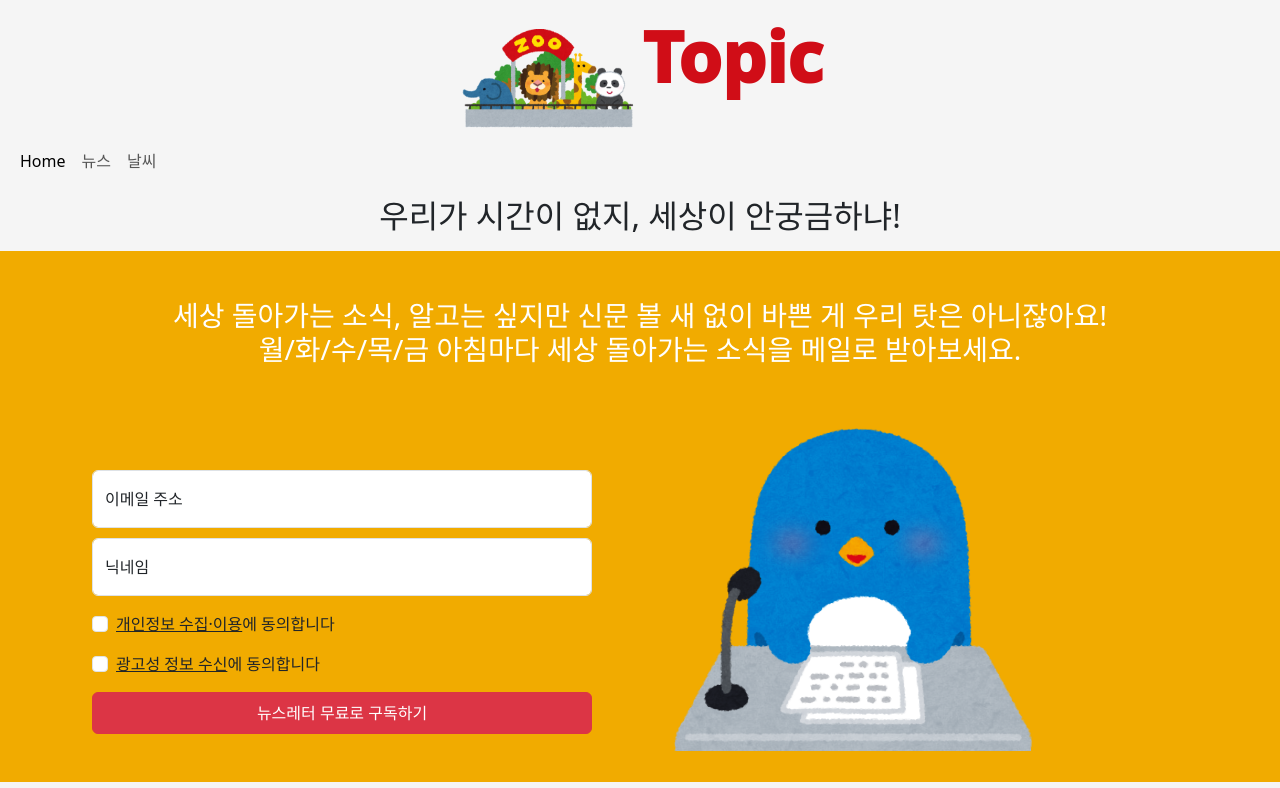
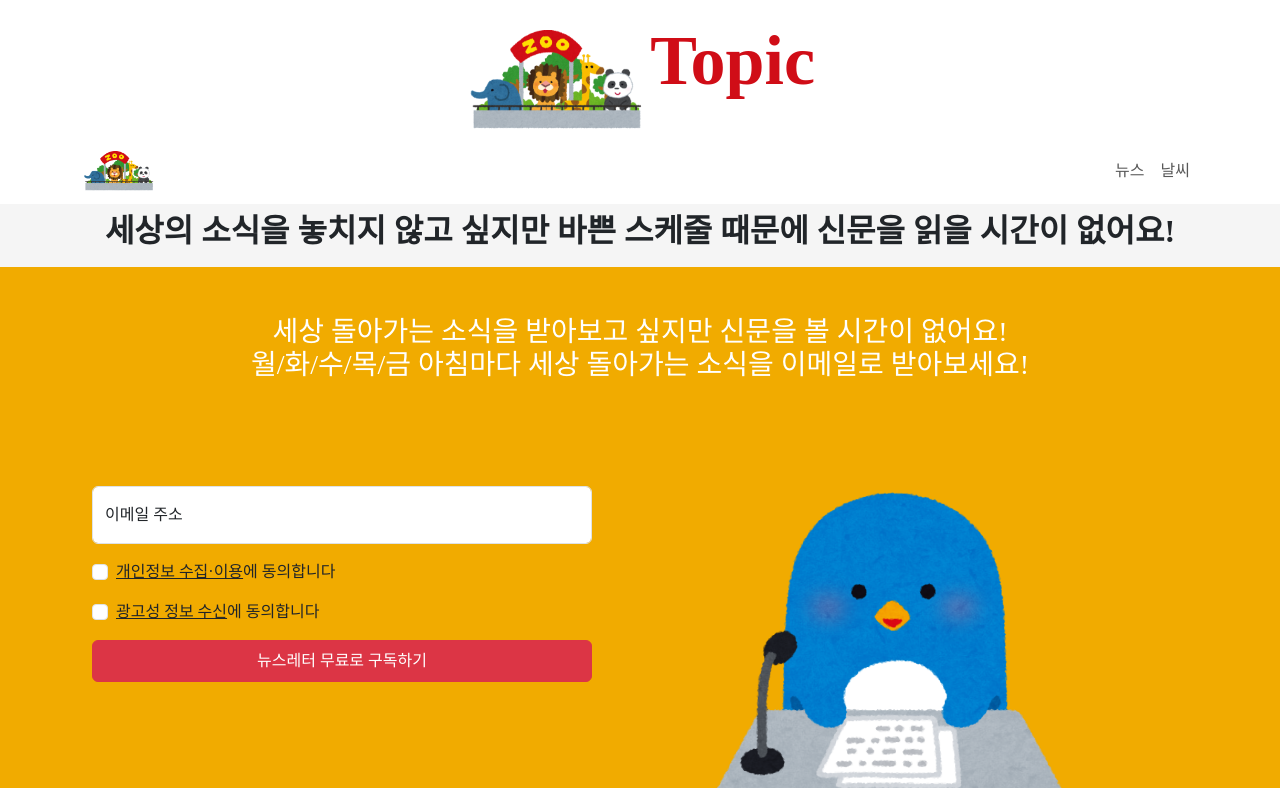
Before and after one commit to weFLASH/zooTOPIC, a Django app: page / in a window 1280 px wide. Shown: the top 788 px of the page. Run offline with Django 5.2, Linux system fonts and the light colour scheme; some web fonts are replaced.

Commit message:
alomost done~

```diff
--- a/home/views.py
+++ b/home/views.py
@@ -7,4 +7,4 @@ def index(request):
 # Create your views here.
 
 def introduce(request):
-    return render(request, 'developer.html')
+    return render(request, 'introduction.html')
--- a/templates/home.html
+++ b/templates/home.html
@@ -9,8 +9,28 @@
       rel="stylesheet"
     />
     <style>
+      @font-face {
+          font-family: 'Pretendard-Regular';
+          src: url('https://cdn.jsdelivr.net/gh/Project-Noonnu/noonfonts_2107@1.1/Pretendard-Regular.woff') format('woff');
+          font-weight: 400;
+          font-style: normal;
+      }
+
       body{
         background-color: #F5F5F5;
+        font-family: 'Pretendard-Regular';
+      }
+
+      .navbar {
+      justify-content: flex-end;
+      }
+
+      .accordion-header button:not(.collapsed) {
+        box-shadow: rgba(241, 171, 0, 0.5);
+      }
+
+      .accordion-item .accordion-button:not(.collapsed) {
+        border: 5px solid rgba(241, 171, 0, 0.5);
       }
     </style>
   </head>
@@ -18,54 +38,48 @@
   <body>
     <!-- 전체 컨테이너 -->
     <div>
-
       <!-- 제목/네비바 -->
-      <div class="container-fluid">
-        <div>
-          <div class="col-lg-12 py-1" style="text-align: center; vertical-align: middle;">
+      <div class="col-lg-12 p-2 bg-white" style="text-align: center; vertical-align: middle;">
         <img src="../static/images/zoo.png" alt="zoo" style="height: 100px;"></img>
-            <span style="font-size: 70px; font-weight: 1000; color: #D00D17;">
+        <span style="font-size: 70px; font-weight: 900; color: #D00D17;">
           Topic
         </span>
       </div>
-
-        <div style="justify-content: end;">
-          <nav class="navbar navbar-expand-lg">
+      <nav class="navbar navbar-expand-lg navbar-light sticky-top bg-white px-2">
+        <div class="container">
+          <a class="navbar-brand" href="#">
+            <img src="../static/images/zoo.png" style="height: 40px;">
+          </a>
           <button class="navbar-toggler" type="button" data-bs-toggle="collapse" data-bs-target="#navbarScroll"
             aria-controls="navbarScroll" aria-expanded="false" aria-label="Toggle navigation">
             <span class="navbar-toggler-icon"></span>
           </button>
           <div class="collapse navbar-collapse" id="navbarScroll">
-              <ul class="navbar-nav me-auto my-2 my-lg-0 navbar-nav-scroll" style="--bs-scroll-height: 100px;">
+            <ul class="navbar-nav ms-auto my-2 my-lg-0 navbar-nav-scroll" style="--bs-scroll-height: 100px;">
               <li class="nav-item">
-                  <a class="nav-link active" aria-current="page" href="#">Home</a>
-                </li>
-                <li class="nav-item">
-                  <a class="nav-link" href="#">뉴스</a>
+                <a class="nav-link" aria-current="page" href="#album">뉴스</a>
               </li>
               <li class="nav-item">
                 <a class="nav-link" href="#">날씨</a>
               </li>
             </ul>
           </div>
+        </div>
       </nav>
-        </div>
-      </div>
-
-      <div class="col-lg-12 py-2 text-center">
-          <h2>우리가 시간이 없지, 세상이 안궁금하냐!</h2>
+      <div class="container-fluid">
+        <div class="col-lg-12 py-2 text-center" >
+            <h2 style="font-weight: 700;">세상의 소식을 놓치지 않고 싶지만 바쁜 스케줄 때문에 신문을 읽을 시간이 없어요!</h2>
         </div>
 
       <!-- 구독 -->
       <div class="row justify-content-center " style="background-color: #f1ab00;" >
         <div class="col-lg-12 py-5 text-center" style="color: white; font-weight: 500;">
           <h3>
-            세상 돌아가는 소식, 알고는 싶지만 신문 볼 새 없이 바쁜 게 우리 탓은 아니잖아요!</br>월/화/수/목/금 아침마다 세상 돌아가는 소식을 메일로 받아보세요.
+            세상 돌아가는 소식을 받아보고 싶지만 신문을 볼 시간이 없어요!</br>월/화/수/목/금 아침마다 세상 돌아가는 소식을 이메일로 받아보세요!
           </h3>
         </div>
-
         <div class="col-lg-6 p-5">
-          <main class="form-signin w-100 m-auto" style="max-width: 500px; float: inline-end;">
+          <main class="form-signin w-100 m-auto" style="min-width: 300px; max-width: 500px; float: inline-end;">
             <!-- 입력 폼 -->
             <form>
               <div class="form-floating">
@@ -78,17 +92,6 @@
                 />
                 <label for="floatingInput">이메일 주소</label>
               </div>
-              <div class="form-floating">
-                <!-- 타입을 패스워드가 아니라 닉네임으로 바꿔야하나??? (체크 부탁)-->
-                <input
-                  type="password"
-                  class="form-control"
-                  id="floatingPassword"
-                  placeholder="Password"
-                />
-                <label for="floatingPassword">닉네임</label>
-              </div>
-
               <div class="form-check text-start my-3">
                 <input
                   class="form-check-input"
@@ -100,7 +103,6 @@
                     <u>개인정보 수집·이용</u>에 동의합니다
                 </label>
               </div>
-
               <div class="form-check text-start my-3">
                 <input
                   class="form-check-input"
@@ -118,14 +120,18 @@
             </form>
           </main>
         </div>
-        <div class="col-lg-6">
+        <div class="col-lg-6 p-5">
           <img src="../static/images/radio_penguin.png" alt="radio_penguin" width="400px">
         </div>
       </div>
 
       <!--뉴스 컨테이너-->
-      <div class="album py-2">
+      <div class="album py-2" id="album">
         <div class="container">
+          <div class="mt-4">
+            뉴스 카테고리 필터?
+          </div>
+          <hr class="featurette-divider" />
           <div class="row row-cols-1 row-cols-sm-2 row-cols-md-3 row-cols-lg-4 g-3">
             <div class="col">
               <div class="card shadow-sm" style="height: 350px;">
@@ -432,37 +438,44 @@
             </div>
           </div>
           <div class="accordion-item">
+            <div>
+              <div class="accordion" id="accordionExample">
+                <div class="accordion-item">
                   <h2 class="accordion-header">
+                    <a href="./developer/" style="text-decoration: none; color:black;">
+                      개발자 소개
+                    </a>
+                  </h2>
+                </div>
+              </div>
+            </div>
+            <!-- <h2 class="accordion-header">
               <button class="accordion-button collapsed" type="button" data-bs-toggle="collapse" data-bs-target="#collapseThree" aria-expanded="false" aria-controls="collapseThree">
                 개발자 소개
               </button>
             </h2>
             <div id="collapseThree" class="accordion-collapse collapse" data-bs-parent="#accordionExample">
               <div class="accordion-body">
-                zooTOPIC을 개발한 개발진에 대해 알고싶다면?!
+                <a  style="text-decoration: none; color:black;" href="./developer/">zooTOPIC을 개발한 개발진에 대해 알고싶다면?!</a>
               </div>
-            </div>
+            </div> -->
           </div>
         </div>
       </div>
 
+    </div>
     <!--FOTTER 내용들-->
-      <div class="container">
-        <footer class="py-3 my-4">
-          <!--ul로/ justify-content-center가 가르키는게 수평으로/ border-bottom은 border-bottom: 하단에 테두리를 추가/
-          pb-3: 하단 패딩(padding-bottom)을 3단위로 설정
-          mb-3: 하단 여백(margin-bottom)을 3단위로 설정-->
-          <p class="text-center justify-content-center border-bottom pb-3 mb-3">
-            (주)주토픽 / 책임자 : 김정모 / 담당자 메일주소 : am1607@naver.com
-            <br />
-            서울특별시 도봉구 창동 1-28 씨드큐브 7층 <br />
+    <div class="bg-white py-5">
+      <footer class="container">
+        <div class="text-center border-bottom" style="line-height: 2.5;">
+          (주)주토픽 / 책임자 : zooTOPIC / 담당자 메일주소 : zoo@topic.com</br>
+          서울특별시 도봉구 창동 1-28 씨드큐브 7층</br>
           근무시간이 일정하지 않아 전화대신 고객센터를 이용해주세요!
-          </p>
-          <p class="text-center text-body-secondary">
+        </div>
+        <div class="text-center text-body-secondary">
           &copy; 2024 Company, ZOOTOPIC
-          </p>
+        </div>
       </footer>
-      </div>
     </div>
 
     <!-- 부트스트랩 자바스크립트 -->
--- a/zooTOPIC/settings.py
+++ b/zooTOPIC/settings.py
@@ -118,6 +118,10 @@ USE_TZ = True
 
 STATIC_URL = 'static/'
 
+STATICFILES_DIRS = [
+    BASE_DIR / 'static',
+]
+
 # Default primary key field type
 # https://docs.djangoproject.com/en/5.0/ref/settings/#default-auto-field
 
```
Also changed, not shown: templates/introduction.html (+30 -18 lines), static/images/dagyeong.png (added), static/images/jaehyuk.png (added), static/images/jungmo.png (added), static/images/seoyeon.png (added), static/images/yushin.png (added). Lines whose indentation alone changed are shown as unchanged.
